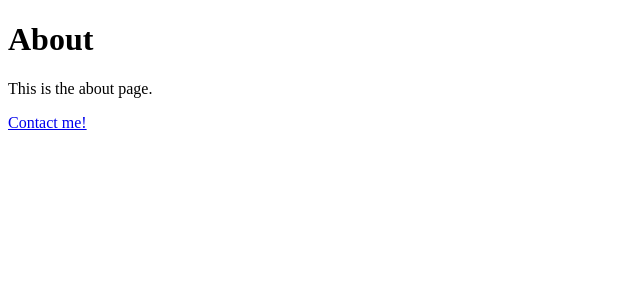
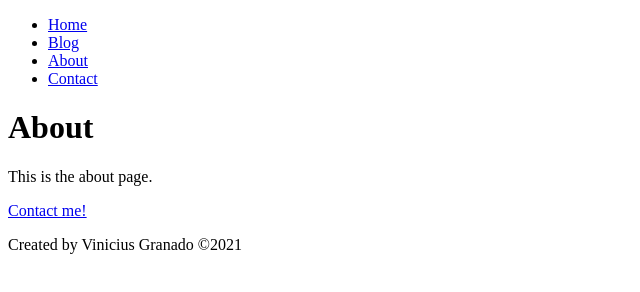
Before and after one commit to ViniciusGranado/gatsby-studies, a Gatsby site in the folder gatsby-bootcamp/: page /about in a window 1280 px wide. Shown: the whole page, without its empty margins (0-640 px from the left). Built offline with nearby package versions, Linux system fonts and the light colour scheme; Gatsby itself is replaced by a stand-in of ours.

Commit message:
Created Header component

```diff
--- /dev/null
+++ b/gatsby-bootcamp/src/components/Footer/Footer.js
@@ -0,0 +1,9 @@
+import React from 'react';
+
+export const Footer = () => {
+  return (
+    <footer>
+      <p>Created by Vinicius Granado &copy;2021</p>
+    </footer>
+  );
+};
--- /dev/null
+++ b/gatsby-bootcamp/src/components/Header/Header.js
@@ -0,0 +1,17 @@
+import React from 'react';
+import { Link } from 'gatsby';
+
+export const Header = () => {
+  return (
+    <header>
+      <nav>
+        <ul>
+          <li><Link to='/'>Home</Link></li>
+          <li><Link to='/blog'>Blog</Link></li>
+          <li><Link to='/about'>About</Link></li>
+          <li><Link to='/contact'>Contact</Link></li>
+        </ul>
+      </nav>
+    </header>
+  );
+};
--- a/gatsby-bootcamp/src/pages/about.js
+++ b/gatsby-bootcamp/src/pages/about.js
@@ -1,13 +1,17 @@
 import React from 'react';
+import { Header } from '../components/Header/Header';
+import { Footer } from '../components/Footer/Footer';
 import { Link } from 'gatsby';
 
 
 const About = () => {
   return (
     <div>
+      <Header />
       <h1>About</h1>
       <p>This is the about page.</p>
       <p><Link to='/contact'>Contact me!</Link></p>
+      <Footer />
     </div>
   );
 };
--- a/gatsby-bootcamp/src/pages/blog.js
+++ b/gatsby-bootcamp/src/pages/blog.js
@@ -1,10 +1,14 @@
 import React from 'react';
+import { Header } from '../components/Header/Header';
+import { Footer } from '../components/Footer/Footer';
 
 const BlogPage = () => {
   return (
     <div>
+      <Header />
       <h1>Blog</h1>
       <p>Posts will show up here</p>
+      <Footer />
     </div>
   );
 };
--- a/gatsby-bootcamp/src/pages/contact.js
+++ b/gatsby-bootcamp/src/pages/contact.js
@@ -1,10 +1,14 @@
 import React from 'react';
+import { Header } from '../components/Header/Header';
+import { Footer } from '../components/Footer/Footer';
 
 const Contact = () => {
   return (
     <div>
+      <Header />
       <h1>Contact</h1>
       <p>Please visit my <a href='https://github.com/ViniciusGranado' target='_blank'>GitHub</a></p>
+      <Footer />
     </div>
   );
 };
--- a/gatsby-bootcamp/src/pages/index.js
+++ b/gatsby-bootcamp/src/pages/index.js
@@ -1,12 +1,16 @@
 import React from "react";
+import { Header } from '../components/Header/Header';
+import { Footer } from '../components/Footer/Footer';
 import { Link } from 'gatsby';
 
 const Home = () => {
   return (
     <div>
+      <Header />
       <h1>Home</h1>
       <p>This is the home page</p>
       <p><Link to='/contact'>Contact me!</Link></p>
+      <Footer />
     </div>
   );
 };
```
